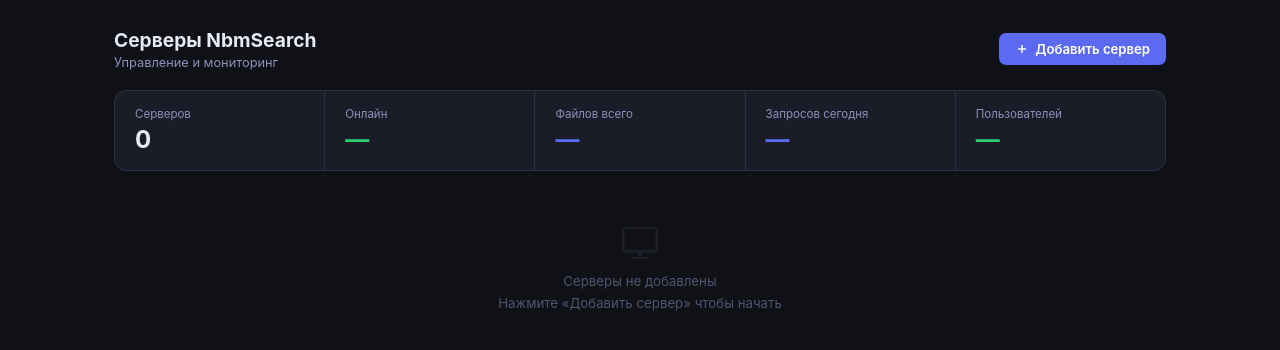
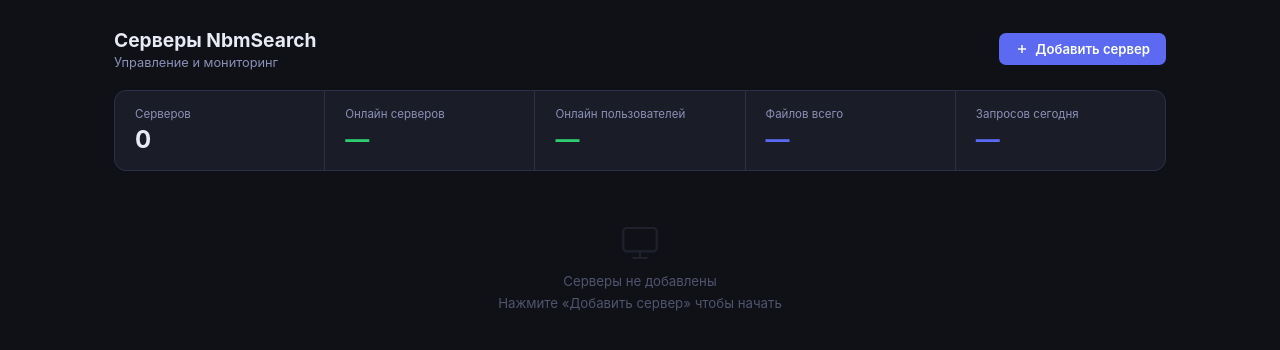
Before and after one commit to bolgov0zero/NbmSearch, a PHP site: page /index.php in a window 1280 px wide. Shown: the part 52-402 px from the top of the page. Run offline with PHP 8.4, Linux system fonts and the light colour scheme; the visitor is signed in with stand-in values (Sample User, id 1).

Commit message:
v1.5.54: изменить порядок и названия в блоке статистики на главной странице
Co-Authored-By: Claude Sonnet 4.6 <noreply@anthropic.com>

```diff
--- a/management-panel/index.php
+++ b/management-panel/index.php
@@ -122,10 +122,10 @@ $serverId = $_GET['id'] ?? '';
 <!-- Summary strip (filled by JS) -->
 <div class="stats-strip" id="summaryStrip">
   <div class="stat-box"><div class="stat-label">Серверов</div><div class="stat-value white" id="sumServers"><?= count($servers) ?></div></div>
-  <div class="stat-box"><div class="stat-label">Онлайн</div><div class="stat-value green" id="sumOnline">—</div></div>
+  <div class="stat-box"><div class="stat-label">Онлайн серверов</div><div class="stat-value green" id="sumOnline">—</div></div>
+  <div class="stat-box"><div class="stat-label">Онлайн пользователей</div><div class="stat-value green" id="sumUsers">—</div></div>
   <div class="stat-box"><div class="stat-label">Файлов всего</div><div class="stat-value" id="sumFiles">—</div></div>
   <div class="stat-box"><div class="stat-label">Запросов сегодня</div><div class="stat-value" id="sumSearches">—</div></div>
-  <div class="stat-box"><div class="stat-label">Пользователей</div><div class="stat-value green" id="sumUsers">—</div></div>
 </div>
 
 <!-- Server cards -->
```
Also changed, not shown: 1 other file.
